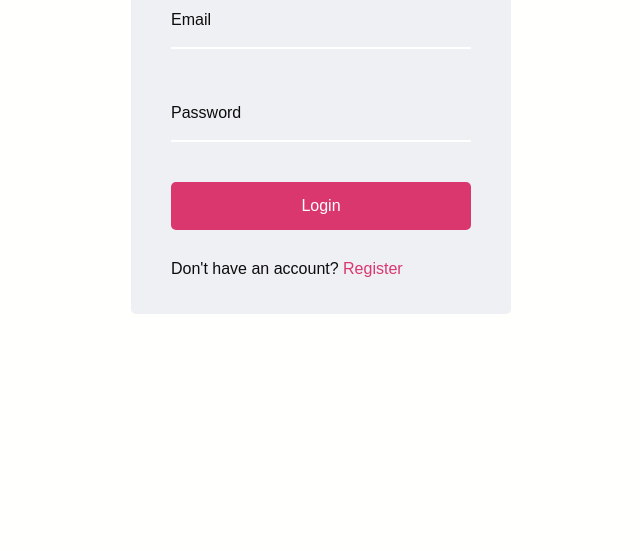
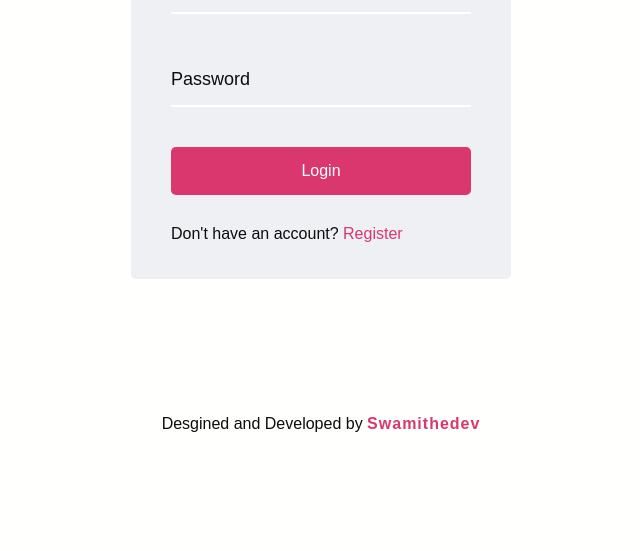
Before and after one commit to SwamiTheDev/Form, a plain HTML site: page index.html in a window 1280 px wide. Shown: the part 299-850 px from the top of the page, without its empty margins (319-959 px from the left). Before the commit the page ends 800 px from the top, so only its background shows below. Drawn offline with Linux system fonts and the light colour scheme; a web font is replaced by a local one.

Commit message:
add footer

```diff
--- a/index.html
+++ b/index.html
@@ -24,6 +24,11 @@
             <p class="text">Don't have an account? <a href="#">Register</a></p>
         </form>
     </div>
+    <footer>
+        <p>Desgined and Developed by <a href="https://swamithedev.vercel.app" class="portfolio_link "
+                target="_blank">Swamithedev</a></p>
+    </footer>
 </body>
+<script src="./script.js"></script>
 
 </html>
--- a/style.css
+++ b/style.css
@@ -13,6 +13,7 @@ body {
   align-items: center;
   justify-content: center;
   height: 100vh;
+  margin-top: 50px !important;
   overflow: hidden;
   margin: 0;
 }
@@ -98,6 +99,16 @@ body {
 
 .form-control input:focus + label span,
 .form-control input:valid + label span {
-  color: lightblue;
+  color: #d9376e;
   transform: translateY(-30px);
 }
+
+.portfolio_link {
+  text-decoration: none;
+  color: #d9376e;
+  font-weight: bold;
+  letter-spacing: 1px;
+}
+footer {
+  margin-top: 120px;
+}
```
